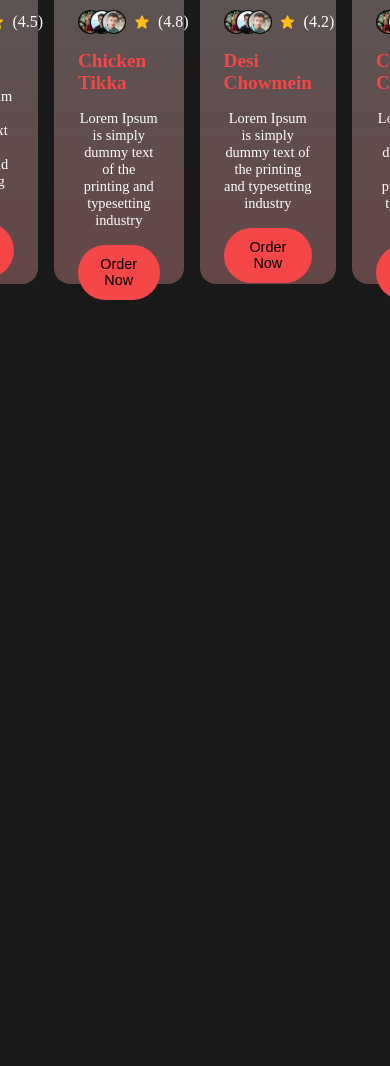
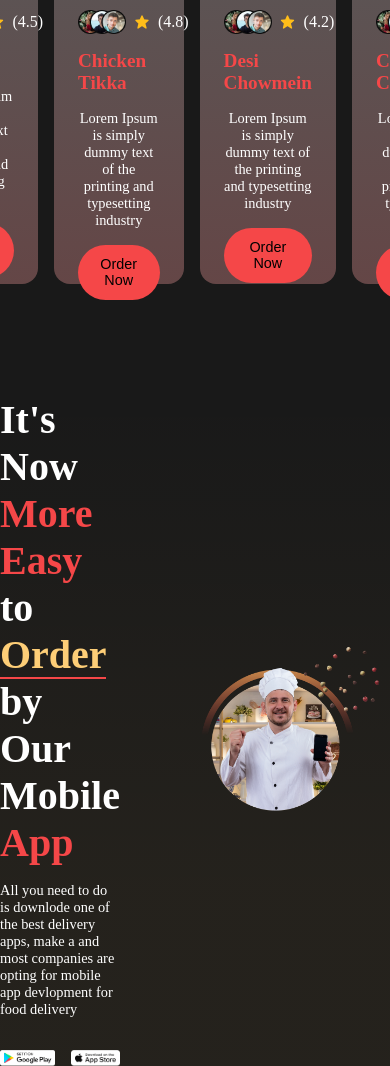
Before and after one commit to alishamsian/Food-hut-landing-page, a plain HTML site: page index.html in a window 390 px wide. Shown: the part 2818-3884 px from the top of the page. Before the commit the page ends 3118 px from the top, so only its background shows below. Drawn offline with Linux system fonts and the light colour scheme; a web font is replaced by a local one.

Commit message:
end mobile-app section

```diff
--- a/index.html
+++ b/index.html
@@ -85,7 +85,10 @@
             </div>
 
             <h3>Kebab</h3>
-            <p>Lorem Ipsum is simply dummy text of the printing and typesetting industry</p>
+            <p>
+              Lorem Ipsum is simply dummy text of the printing and typesetting
+              industry
+            </p>
             <button class="order-btn">Order Now</button>
           </div>
           <div class="menu-item">
@@ -101,7 +104,10 @@
             </div>
 
             <h3>Chicken Tikka</h3>
-            <p>Lorem Ipsum is simply dummy text of the printing and typesetting industry</p>
+            <p>
+              Lorem Ipsum is simply dummy text of the printing and typesetting
+              industry
+            </p>
             <button class="order-btn">Order Now</button>
           </div>
           <div class="menu-item">
@@ -117,7 +123,10 @@
             </div>
 
             <h3>Desi Chowmein</h3>
-            <p>Lorem Ipsum is simply dummy text of the printing and typesetting industry</p>
+            <p>
+              Lorem Ipsum is simply dummy text of the printing and typesetting
+              industry
+            </p>
             <button class="order-btn">Order Now</button>
           </div>
           <div class="menu-item">
@@ -133,7 +142,10 @@
             </div>
 
             <h3>Chicken Chargha</h3>
-            <p>Lorem Ipsum is simply dummy text of the printing and typesetting industry</p>
+            <p>
+              Lorem Ipsum is simply dummy text of the printing and typesetting
+              industry
+            </p>
             <button class="order-btn">Order Now</button>
           </div>
         </div>
@@ -148,54 +160,58 @@
       </div>
       <div class="hero-content">
         <h1>
-            We are <span class="highlight-red">more</span> For
-            than
+          We are <span class="highlight-red">more</span> For than
           <span class="highlight-yellow">multiple</span> service
         </h1>
         <p>
-            This is a type of resturent which typically serves food and drink, in addition to light refreshments such as baked goods or snacks. The term comes frome the rench word meaning food
+          This is a type of resturent which typically serves food and drink, in
+          addition to light refreshments such as baked goods or snacks. The term
+          comes frome the rench word meaning food
         </p>
 
         <div class="servises-box">
           <ul>
             <li>
-                <img src="./images/servis-icon1.png" alt="">
+              <img src="./images/servis-icon1.png" alt="" />
               <span>Online Order</span>
             </li>
             <li>
-                <img src="./images/servis-icon3.png" alt="">
+              <img src="./images/servis-icon3.png" alt="" />
               <span>Pre-Reservation</span>
             </li>
             <li>
-                <img src="./images/servis-icon3.png" alt="">
+              <img src="./images/servis-icon3.png" alt="" />
               <span>Super Chef</span>
             </li>
           </ul>
 
           <ul>
             <li>
-                <img src="./images/servis-icon2.png" alt="">
+              <img src="./images/servis-icon2.png" alt="" />
               <span>24/7 Service</span>
             </li>
             <li>
-                <img src="./images/servis-icon3.png" alt="">
+              <img src="./images/servis-icon3.png" alt="" />
               <span>Oragonized Foodhut Place</span>
             </li>
             <li>
-                <img src="./images/servis-icon3.png" alt="">
+              <img src="./images/servis-icon3.png" alt="" />
               <span>Clean Kitchen</span>
             </li>
-
+          </ul>
         </div>
         <button class="download-btn">About Us</button>
       </div>
-      </section>
     </section>
 
     <!-- products section -->
 
     <section class="product-section container">
-      <h2><span class="highlight-red">Menu</span> that <span class="highlight-yellow">always</span> make you fall in <span class="highlight-red">love</span></h2>
+      <h2>
+        <span class="highlight-red">Menu</span> that
+        <span class="highlight-yellow">always</span> make you fall in
+        <span class="highlight-red">love</span>
+      </h2>
       <ul class="filters">
         <li class="filter active"><a href="#">Ramen</a></li>
         <li class="filter"><a href="#">Breakfast</a></li>
@@ -221,7 +237,10 @@
           </div>
 
           <h3>Kebab</h3>
-            <p>Lorem Ipsum is simply dummy text of the printing and typesetting industry</p>
+          <p>
+            Lorem Ipsum is simply dummy text of the printing and typesetting
+            industry
+          </p>
           <button class="order-btn">Order Now</button>
         </div>
         <div class="menu-item">
@@ -237,7 +256,10 @@
           </div>
 
           <h3>Chicken Tikka</h3>
-            <p>Lorem Ipsum is simply dummy text of the printing and typesetting industry</p>
+          <p>
+            Lorem Ipsum is simply dummy text of the printing and typesetting
+            industry
+          </p>
           <button class="order-btn">Order Now</button>
         </div>
         <div class="menu-item">
@@ -253,7 +275,10 @@
           </div>
 
           <h3>Desi Chowmein</h3>
-            <p>Lorem Ipsum is simply dummy text of the printing and typesetting industry</p>
+          <p>
+            Lorem Ipsum is simply dummy text of the printing and typesetting
+            industry
+          </p>
           <button class="order-btn">Order Now</button>
         </div>
         <div class="menu-item">
@@ -269,12 +294,45 @@
           </div>
 
           <h3>Chicken Chargha</h3>
-            <p>Lorem Ipsum is simply dummy text of the printing and typesetting industry</p>
+          <p>
+            Lorem Ipsum is simply dummy text of the printing and typesetting
+            industry
+          </p>
           <button class="order-btn">Order Now</button>
         </div>
       </div>
+    </section>
 
+    <!-- mobile-app section -->
+
+    <section class="mobile-app">
+      <div class="container">
+        <div class="hero-content">
+          <h1>
+            It's Now <span class="highlight-red">More Easy</span> to
+            <span class="highlight-yellow">Order</span> by Our Mobile
+            <span class="highlight-red">App</span>
+          </h1>
+          <p>
+            All you need to do is downlode one of the best delivery apps, make a
+            and most companies are opting for mobile app devlopment for food
+            delivery
+          </p>
+          <ul class="download-box">
+            <li class="google-play">
+              <img src="./images/app-icon-1.png" alt="google play" />
+            </li>
+            <li class="app-store">
+              <img src="./images/app-icon-2.png" alt="app store" />
+            </li>
+          </ul>
+        </div>
+        <div class="hero-img">
+          <img src="./images/bg-mobile-app.png" alt="hero" />
+        </div>
+      </div>
     </section>
+
 
 
     <script src="./script.js"></script>
--- a/style.css
+++ b/style.css
@@ -354,7 +354,8 @@ header .navbar .nav-links a.active {
 
 
 
-.servises-section .hero-content {
+.servises-section .hero-content
+ {
   width: 50%;
 }
 
@@ -437,3 +438,61 @@ header .navbar .nav-links a.active {
   gap: 1rem;
   margin-top: 8rem;
 }
+
+/* mobile app section */
+
+.mobile-app {
+
+  margin-top: 7rem;
+  background: linear-gradient(180deg, rgba(255, 255, 255, 0) 0%, #fdc55e0d 73.18%);
+}
+
+.mobile-app .container{
+  display: flex;
+  justify-content: center;
+  align-items: center;
+  gap: 5rem;
+}
+
+.mobile-app .hero-content{
+  width: 60%;
+}
+
+.mobile-app .hero-content h1 {
+  font-size: 2.5rem;
+  font-weight: 600;
+}
+
+.mobile-app .hero-content p {
+  font-size: 0.9rem;
+  font-weight: 200;
+  margin-bottom: 2rem;
+}
+
+.mobile-app .servises-box {
+  display: flex;
+  gap: 4rem;
+  margin: 2.5rem 0;
+}
+
+.mobile-app .servises-box ul {
+  display: flex;
+  flex-direction: column;
+  gap: 2rem;
+}
+
+.mobile-app .servises-box ul li {
+  display: flex;
+  align-items: center;
+  gap: 0.5rem;
+}
+
+.download-box {
+  display: flex;
+  align-items: center;
+  gap: 1rem;
+}
+
+.download-box li {
+  cursor: pointer;
+}
```
Also changed, not shown: images/app-icon-1.png (added), images/app-icon-2.png (added), images/bg-mobile-app.png (added), 2 other files. Lines whose indentation alone changed are shown as unchanged.
